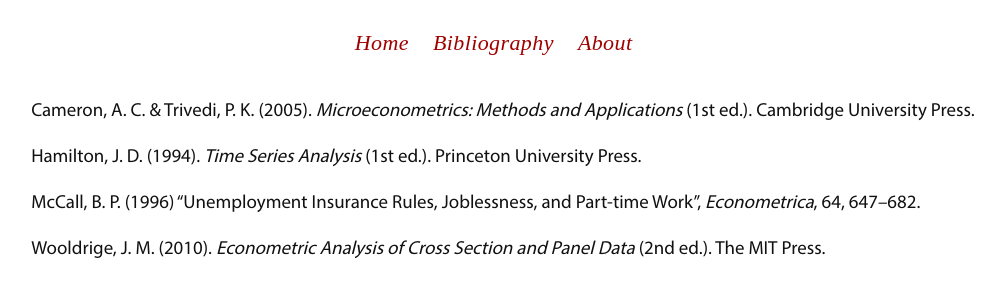
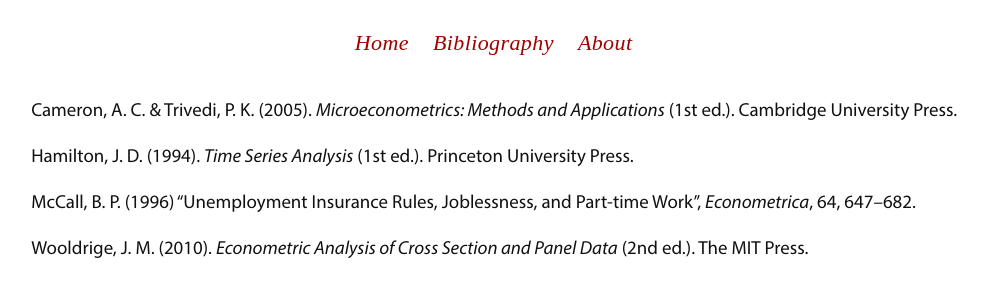
Before and after one commit to mhoirup/mhoirup.github.io, a Jekyll site: the page built from references/index.md, in a window 1280 px wide. Shown: the top 300 px of the page, without its empty margins (148-1153 px from the left). Built offline with Jekyll 4.4.1, drawn with Linux system fonts in a browser that asks for light colours.

Commit message:
adjust font sizes

```diff
--- a/_sass/_fonts.scss
+++ b/_sass/_fonts.scss
@@ -23,6 +23,14 @@
 }
 
 @font-face {
+  font-family: Myriad;
+  src: url("../fonts/MyriadPro-It.otf") format('opentype');
+  font-weight: bold;
+  font-style: italic;
+}
+
+
+@font-face {
   font-family: OperatorMono;
   src: url("../fonts/Operator Mono Medium Regular.ttf") format('truetype');
   font-weight: normal;
@@ -35,24 +43,3 @@
   font-weight: normal;
   font-style: italic;
 }
-
-@font-face {
-  font-family: Lato;
-  src: url("../fonts/Lato-Regular.ttf") format('truetype');
-  font-weight: normal;
-  font-style: normal;
-}
-
-@font-face {
-  font-family: Lato;
-  src: url("../fonts/Lato-Bold.ttf") format('truetype');
-  font-weight: bold;
-  font-style: normal;
-}
-
-@font-face {
-  font-family: Lato;
-  src: url("../fonts/Lato-Italic.ttf") format('truetype');
-  font-weight: normal;
-  font-style: italic;
-}
```
Also changed, not shown: fonts/Lato-Bold.ttf (deleted), fonts/Lato-Italic.ttf (deleted), fonts/Lato-Regular.ttf (deleted), fonts/MyriadPro-It.otf (added), fonts/TeXGyrePagellaX-Regular.otf (deleted).
